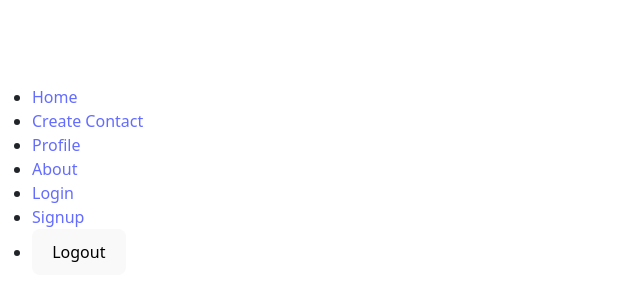
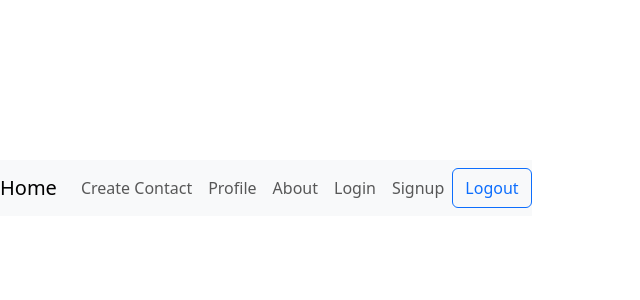
Before and after one commit to senurawicki/MyContactsFrontend, a React (Vite) app: page / in a window 1280 px wide. Shown: the part 212-512 px from the top of the page, without its empty margins (0-640 px from the left). Built offline with nearby package versions, Linux system fonts and the light colour scheme.

Commit message:
added bootstrap

```diff
--- a/src/components/navbar.jsx
+++ b/src/components/navbar.jsx
@@ -1,5 +1,6 @@
 import React from 'react';
 import { Link } from 'react-router-dom';
+import { Navbar as BootstrapNavbar, Nav, Button } from 'react-bootstrap';
 
 function Navbar() {
   const handleLogout = () => {
@@ -8,32 +9,24 @@ function Navbar() {
     // Optionally, redirect to the login page or any other page after logout
     // window.location.href = '/login';
   };
+
   return (
-    <nav>
-      <ul>
-        <li>
-          <Link to="/">Home</Link>
-        </li>
-        <li>
-          <Link to="/createcontact">Create Contact</Link>
-        </li>
-        <li>
-          <Link to="/profile">Profile</Link>
-        </li>
-        <li>
-          <Link to="/about">About</Link>
-        </li>
-        <li>
-          <Link to="/login">Login</Link>
-        </li>
-        <li>
-          <Link to="/signup">Signup</Link>
-        </li>
-        <li>
-        <button onClick={handleLogout}>Logout</button>
-        </li>
-      </ul>
-    </nav>
+    <BootstrapNavbar bg="light" expand="lg">
+      <BootstrapNavbar.Brand as={Link} to="/">Home</BootstrapNavbar.Brand>
+      <BootstrapNavbar.Toggle aria-controls="basic-navbar-nav" />
+      <BootstrapNavbar.Collapse id="basic-navbar-nav">
+        <Nav className="mr-auto">
+          <Nav.Link as={Link} to="/createcontact">Create Contact</Nav.Link>
+          <Nav.Link as={Link} to="/profile">Profile</Nav.Link>
+          <Nav.Link as={Link} to="/about">About</Nav.Link>
+        </Nav>
+        <Nav>
+          <Nav.Link as={Link} to="/login">Login</Nav.Link>
+          <Nav.Link as={Link} to="/signup">Signup</Nav.Link>
+          <Button variant="outline-primary" onClick={handleLogout}>Logout</Button>
+        </Nav>
+      </BootstrapNavbar.Collapse>
+    </BootstrapNavbar>
   );
 }
 
```
Lines whose indentation alone changed are shown as unchanged.
